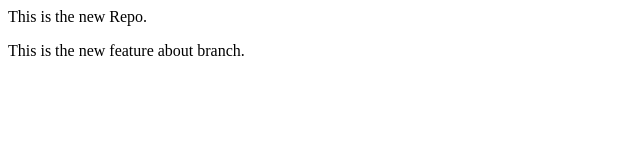
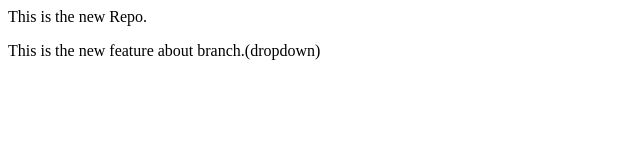
Before and after one commit to Dashbhat/localrepos, a plain HTML site: page index.html in a window 1280 px wide. Shown: the full height of the page, 0-640 px from the left. Drawn offline with Linux system fonts and the light colour scheme.

```diff
--- a/index.html
+++ b/index.html
@@ -1,2 +1,2 @@
 <p>This  is the new Repo.</p>
-<p>This is the new feature about branch.</p>
+<p>This is the new feature about branch.(dropdown)</p>
```
